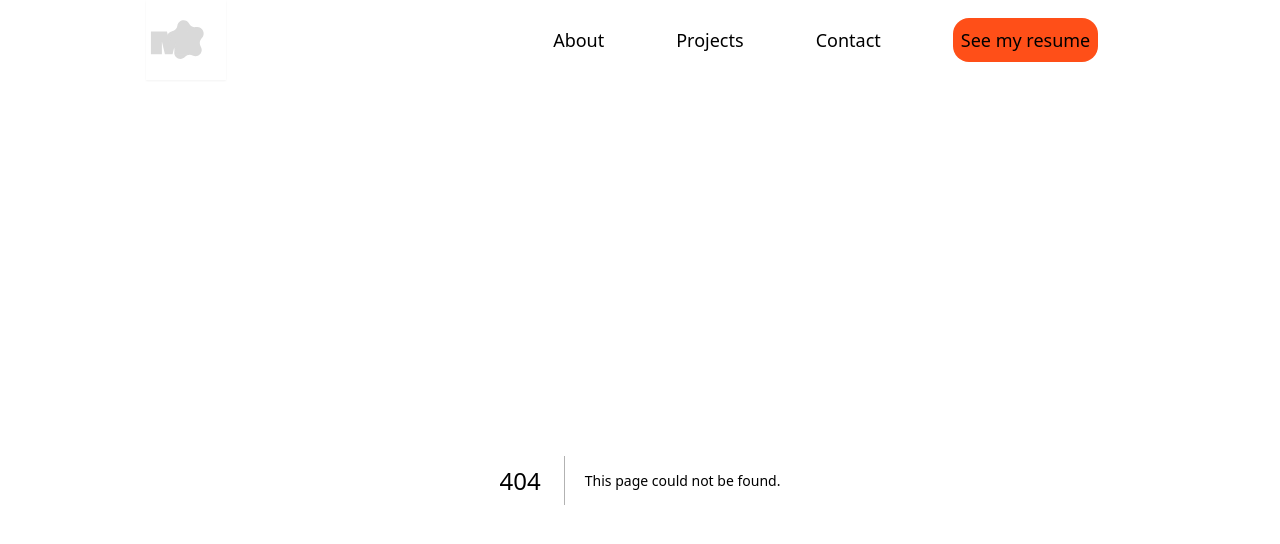
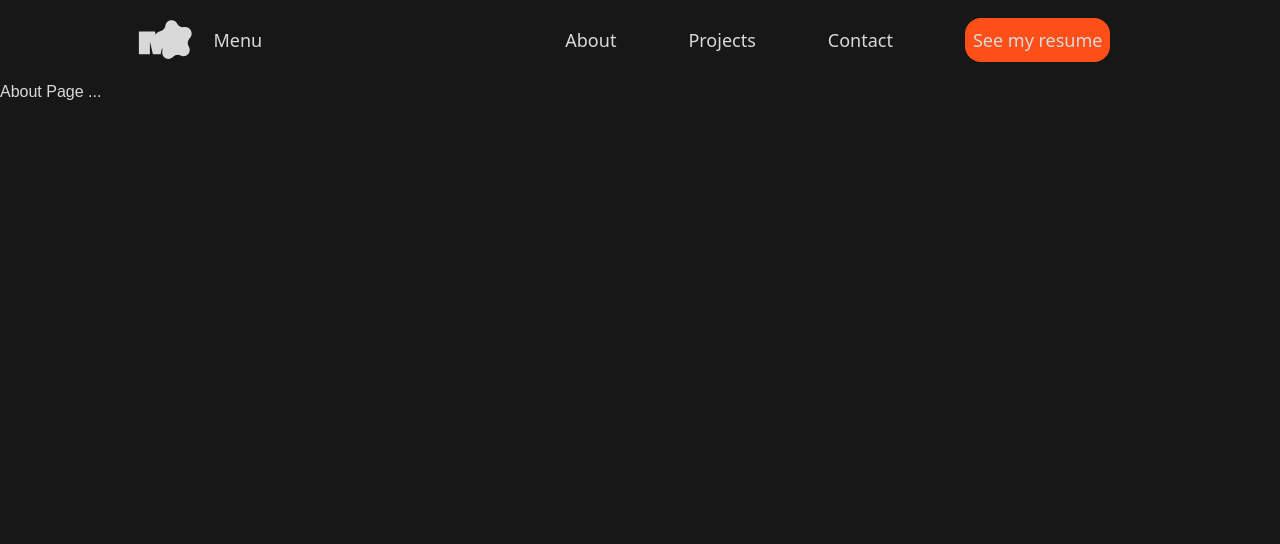
Before and after one commit to mezz01/Portfolio-2025, a Next.js app: page /about in a window 1280 px wide. Before the commit this address had no page. Shown: the top 544 px of the page. Built offline with nearby package versions, Linux system fonts and the light colour scheme; a web font is replaced by a local one.

Commit message:
changed some things about the menu

```diff
--- /dev/null
+++ b/app/about/page.jsx
@@ -0,0 +1,5 @@
+export default function About() {
+    return(
+        <h1> About Page ... </h1>
+    )
+}
--- /dev/null
+++ b/app/contact/page.jsx
@@ -0,0 +1,5 @@
+export default function ContactPage() {
+    return(
+        <h1> Contact ... </h1>
+    )
+}
--- a/components/header.jsx
+++ b/components/header.jsx
@@ -3,15 +3,22 @@ import Link from "next/link";
 export default function Header(){
     return (
         <header className="w-full bg-gradient-to-br from-inherit to-black flex flex-row  items-center align-middle justify-around">
-            <svg className="h-16 w-16 md:h-20 md:w-20 lg:w-20 lg:h-20 shadow-sm hover:scale-110 transition duration-300 cursor-pointer"
+        <div className="flex flex-row justify-around">
+        <Link href="/">
+            <svg className="h-16 w-16 md:w-20 md:h-20 shadow-sm hover:scale-110 transition duration-300 cursor-pointer"
                 width="176" height="186" viewBox="0 0 176 186" fill="none" xmlns="http://www.w3.org/2000/svg">
                 <path d="M67.904 59.9874C69.7188 45.6789 88.9214 42.2929 95.5205 55.1179C98.4396 60.7909 104.778 63.9141 111.072 62.8674C125.271 60.5058 134.941 77.2113 125.431 88.0165L123.9 89.7558C119.735 94.4878 118.837 101.265 121.626 106.919L123.047 109.798C129.257 122.386 115.754 135.58 103.313 129.078C97.4766 126.028 90.3184 127.29 85.8775 132.152C76.4106 142.517 59.2088 134.738 60.7395 120.784L61.0895 117.593C61.7768 111.327 58.615 105.265 53.0828 102.243L51.0493 101.132C38.4168 94.2312 41.7902 75.2257 55.9409 72.5884C62.2129 71.4195 67.1012 66.3167 67.904 59.9874Z" fill="#D9D9D9"/>
                 <path d="M90.75 73.5C90.75 77 90.75 80.5 90.75 84C90.75 87.5 90.75 91 90.75 94.5C90.75 98 90.75 101.5 90.75 105C90.75 108.5 90.75 112 90.75 115.5C90.75 119 90.75 122.5 90.75 126H63.8C63.8 121.147 63.8 116.293 63.8 111.44C63.8 106.587 63.8 101.733 63.8 96.88C63.8 96.8333 63.7767 96.81 63.73 96.81C63.73 96.81 63.7067 96.81 63.66 96.81C63.66 96.81 63.66 96.8333 63.66 96.88L56.8 126H38.95C37.7833 121.147 36.64 116.317 35.52 111.51C34.4 106.703 33.2567 101.897 32.09 97.09C32.09 97.0433 32.0667 97.02 32.02 97.02C32.02 97.02 31.9967 97.02 31.95 97.02C31.95 97.02 31.95 97.0433 31.95 97.09C31.95 101.897 31.95 106.703 31.95 111.51C31.95 116.317 31.95 121.147 31.95 126H6.4C6.4 122.5 6.4 119 6.4 115.5C6.4 111.953 6.4 108.43 6.4 104.93C6.4 101.383 6.4 97.86 6.4 94.36C6.4 90.8133 6.4 87.29 6.4 83.79C6.4 82.0633 6.4 80.36 6.4 78.68C6.4 76.9533 6.4 75.2267 6.4 73.5H43.71C44.41 76.3933 45.0867 79.2867 45.74 82.18C46.3933 85.0267 47.0467 87.8967 47.7 90.79C48.4 93.6833 49.0767 96.5767 49.73 99.47C49.73 99.5167 49.73 99.5633 49.73 99.61C49.7767 99.61 49.8 99.61 49.8 99.61C49.8467 99.5633 49.87 99.5167 49.87 99.47L55.47 73.5H90.75Z" fill="#D9D9D9"/>
             </svg>
+        </Link>
+            <button className="font-sans font-light text-sm lg:text-lg cursor-pointer">Menu</button>
+
+        </div>
+
             <ul className="flex  font-sans font-light text-sm lg:text-lg cursor-pointer  ">
-                <li className="mx-4 pt-1 md:pt-2 lg:mx-9 hover:scale-105 hover:line-through duration-150  ease-in-out"><Link href="/">About</Link></li>
-                <li className="mx-4 pt-1 md:pt-2 lg:mx-9 hover:scale-105 hover:line-through duration-150  ease-in-out" ><Link href="/"></Link>Projects</li>
-                <li className="mx-4 pt-1 md:pt-2 lg:mx-9 hover:scale-105 hover:line-through duration-150  ease-in-out" ><Link href="/"></Link>Contact</li>
+                <li className="mx-4 pt-1 md:pt-2 lg:mx-9 hover:scale-105 hover:line-through duration-150  ease-in-out"><Link href="/about">About</Link></li>
+                <li className="mx-4 pt-1 md:pt-2 lg:mx-9 hover:scale-105 hover:line-through duration-150  ease-in-out" ><Link href="/">Projects</Link></li>
+                <li className="mx-4 pt-1 md:pt-2 lg:mx-9 hover:scale-105 hover:line-through duration-150  ease-in-out" ><Link href="/contact">Contact</Link></li>
                 <li className="mx-4 p-1 md:p-2 bg-BrandPurple rounded-2xl lg:mx-9 hover:scale-105 hover:line-through duration-150  ease-in-out" ><Link href="/"></Link>See my resume</li>
             </ul>
         </header>
```
